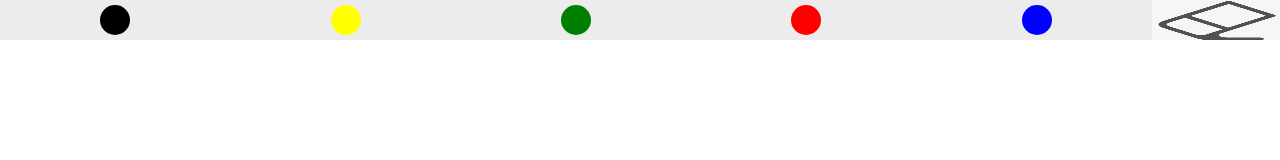
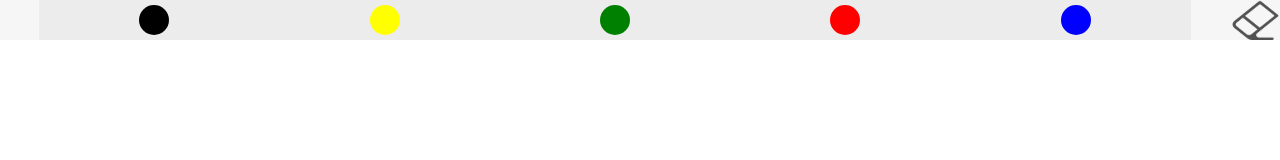
Before and after one commit to FrankDongFan/huaban, a plain HTML site: page src/index.html in a window 1280 px wide. Drawn offline with Linux system fonts and the light colour scheme.

Commit message:
修改滚动条BUG

```diff
--- a/src/index.html
+++ b/src/index.html
@@ -45,7 +45,7 @@
     <script>
       let canvas = document.getElementById("canvas");
       canvas.width = document.documentElement.clientWidth;
-      canvas.height = document.documentElement.clientHeight;
+      canvas.height = document.documentElement.clientHeight - 40;
       let ctx = canvas.getContext("2d");
       ctx.fillStyle = "black";
       ctx.strokeStyle = "none";
--- a/src/style.css
+++ b/src/style.css
@@ -35,5 +35,5 @@
 }
 .eraser{
     height: 40px;
-    width: 10%;
+    width: 50px;
 }
```
